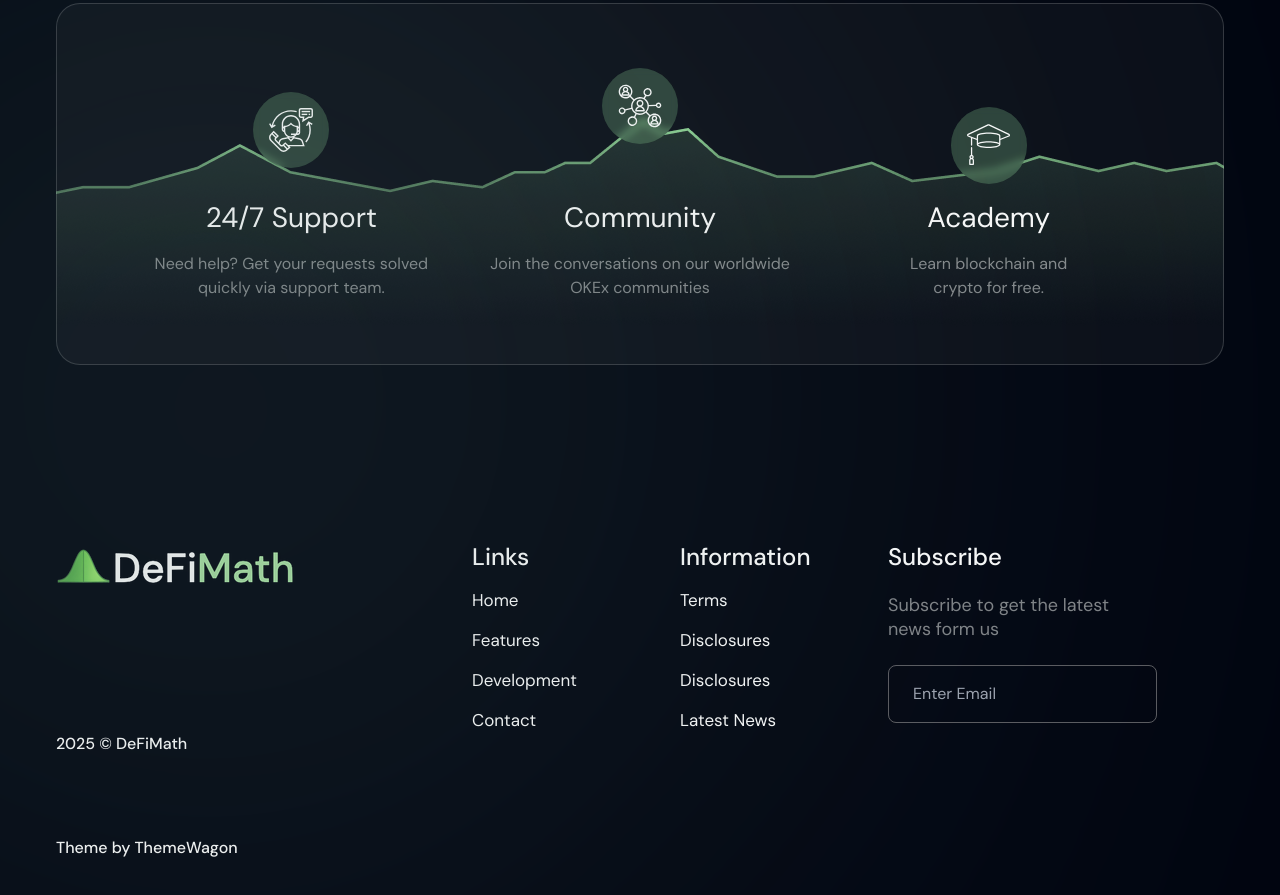
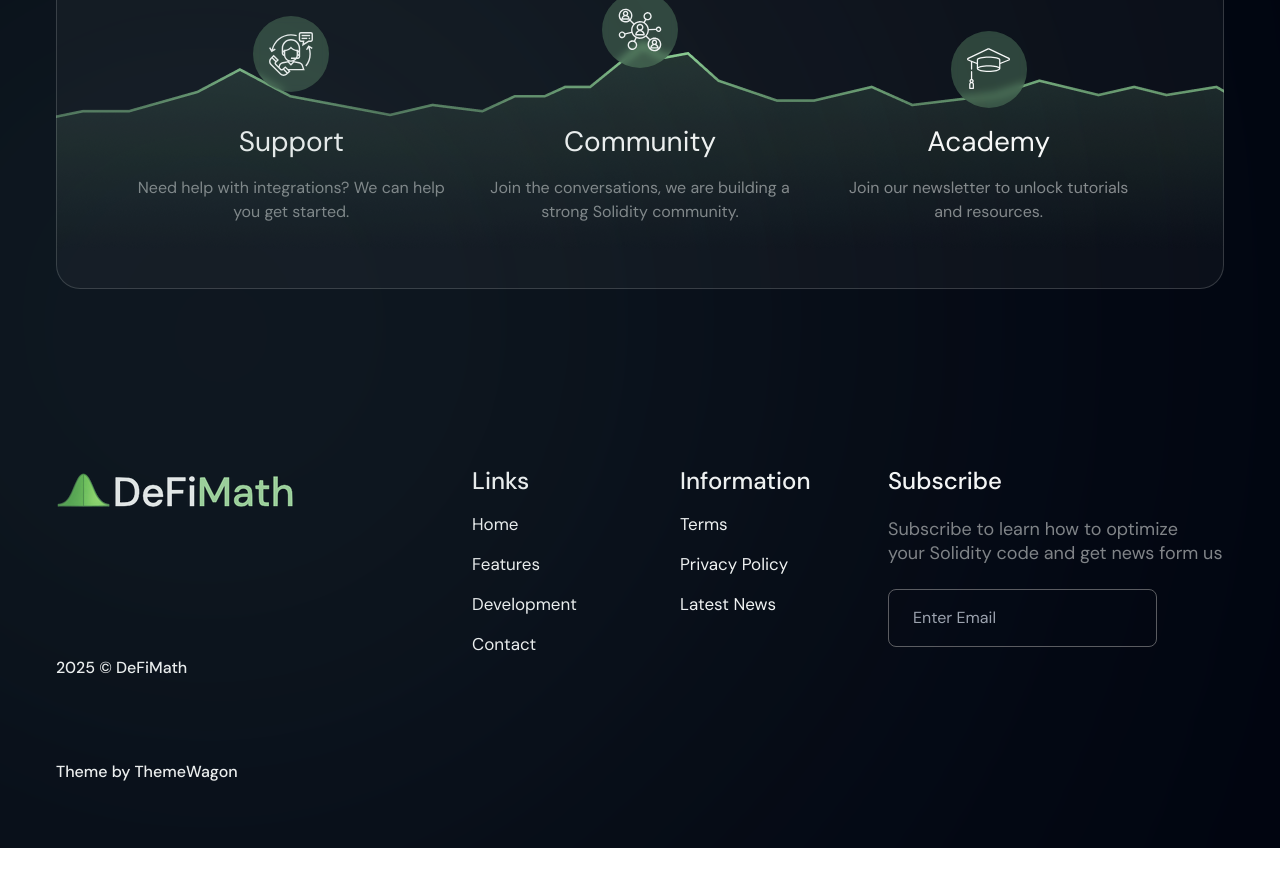
Before and after one commit to MerkleBlue/defimath-website, a Next.js app: page / in a window 1280 px wide. Shown: the part 3100-3995 px from the top of the page. After the commit the page ends 3948 px from the top, so only its background shows below. Built offline with nearby package versions, Linux system fonts and the light colour scheme; some icons are missing.

Commit message:
more segments

```diff
--- a/src/app/api/data.tsx
+++ b/src/app/api/data.tsx
@@ -2,8 +2,7 @@ import { title } from "process";
 
 export const footerlabels: { label: string; herf: string }[] = [
   { label: "Terms", herf: "#" },
-  { label: "Disclosures", herf: "#" },
-  { label: "Disclosures", herf: "#" },
+  { label: "Privacy Policy", herf: "#" },
   { label: "Latest News", herf: "#" },
 ];
 
@@ -117,20 +116,20 @@ export const perksData: {
 }[] = [
   {
     icon: "/images/perks/icon-support.svg",
-    title: "24/7 Support",
-    text: "Need help? Get your requests solved quickly via support team.",
+    title: "Support",
+    text: "Need help with integrations? We can help you get started.",
     space: "lg:mt-8",
   },
   {
     icon: "/images/perks/icon-community.svg",
     title: "Community",
-    text: "Join the conversations on our worldwide OKEx communities",
+    text: "Join the conversations, we are building a strong Solidity community.",
     space: "lg:mt-14",
   },
   {
     icon: "/images/perks/icon-academy.svg",
     title: "Academy",
-    text: "Learn blockchain and<br /> crypto for free.",
+    text: "Join our newsletter to unlock tutorials and resources.",
     space: "lg:mt-4",
   },
 ];
--- a/src/components/Home/perks/index.tsx
+++ b/src/components/Home/perks/index.tsx
@@ -7,12 +7,15 @@ const Perks = () => {
     <section className="pb-28 relative">
       <div className="container mx-auto lg:max-w-screen-xl px-4">
         <div className="text-center">
-          <p className="text-muted sm:text-28 text-18 mb-4 pb-6 relative after:content-[''] after:w-8 after:h-0.5 after:bg-primary after:absolute after:bottom-0 after:left-1/2">
+          {/* <p className="text-muted sm:text-28 text-18 mb-4 pb-6 relative after:content-[''] after:w-8 after:h-0.5 after:bg-primary after:absolute after:bottom-0 after:left-1/2">
             Always By <span className="text-primary">your side</span>
-          </p>
-          <h2 className="text-white sm:text-40 text-30 font-medium">
+          </p> */}
+          {/* <h2 className="text-white sm:text-40 text-30 font-medium">
             Be the first to use our Cryo<span className="text-primary">go</span>
             !
+          </h2> */}
+          <h2 className="text-white sm:text-40 text-30 font-medium">
+            Let's connect and solve <span className="text-primary">problems </span> together
           </h2>
           <div className="mt-16 border border-border grid lg:grid-cols-3 sm:grid-cols-2 border-opacity-20 py-16 gap-10 px-20 rounded-3xl sm:bg-perk bg-dark_grey bg-opacity-35 lg:bg-bottom bg-center bg-no-repeat">
             {perksData.map((item, index) => (
--- a/src/components/Layout/Footer/index.tsx
+++ b/src/components/Layout/Footer/index.tsx
@@ -79,8 +79,8 @@ const Footer: FC = () => {
           <div className="lg:col-span-4 md:col-span-4 col-span-6">
             <h3 className="text-white text-24 font-medium">Subscribe</h3>
             <p className="text-muted text-opacity-60 text-18 mt-5">
-              Subscribe to get the latest
-              <br /> news form us
+              Subscribe to learn how to optimize <br />your Solidity code and get{" "}
+               news form us
             </p>
             <div className="relative lg:w-80%">
               <input
```
